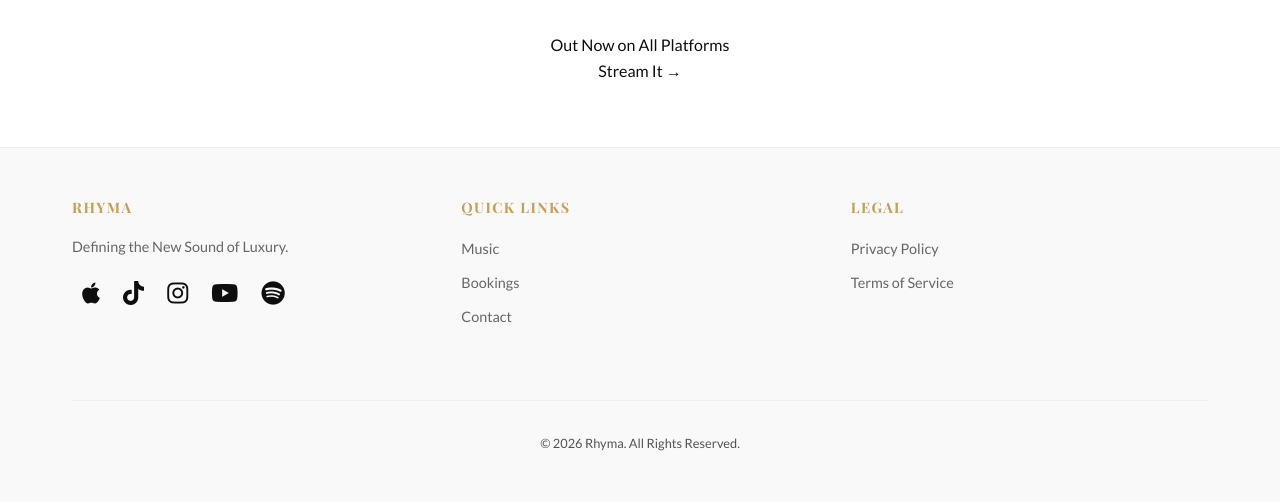
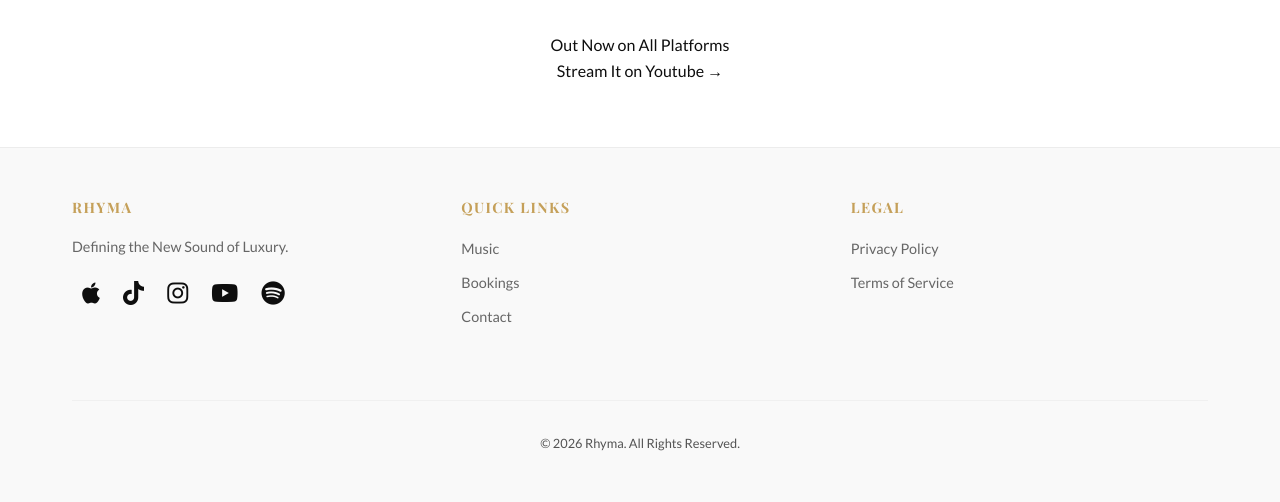
Before and after one commit to thulanesigasa/rhymamusic, a Flask app: page / in a window 1280 px wide. Shown: the part 1676-2178 px from the top of the page. Run offline with Flask 3, Linux system fonts and the light colour scheme; some web fonts are replaced.

Commit message:
complete

```diff
--- a/templates/base.html
+++ b/templates/base.html
@@ -86,11 +86,11 @@
                 <h4>Rhyma</h4>
                 <p style="font-size: 0.9rem; color: #666;">Defining the New Sound of Luxury.</p>
                 <div class="social-icons" style="margin-top: 1rem; margin-bottom: 0;">
-                    <a href="#" target="_blank" title="Apple Music"><i class="fa-brands fa-apple"></i></a>
-                    <a href="#" target="_blank" title="TikTok"><i class="fa-brands fa-tiktok"></i></a>
-                    <a href="#" target="_blank" title="Instagram"><i class="fa-brands fa-instagram"></i></a>
-                    <a href="#" target="_blank" title="YouTube"><i class="fa-brands fa-youtube"></i></a>
-                    <a href="#" target="_blank" title="Spotify"><i class="fa-brands fa-spotify"></i></a>
+                    <a href="https://music.apple.com/search?term=RHYMA" target="_blank" title="Apple Music"><i class="fa-brands fa-apple"></i></a>
+                    <a href="https://www.tiktok.com/@rhymagn" target="_blank" title="TikTok"><i class="fa-brands fa-tiktok"></i></a>
+                    <a href="https://www.instagram.com/rhymagn" target="_blank" title="Instagram"><i class="fa-brands fa-instagram"></i></a>
+                    <a href="https://www.youtube.com/@rhymagn" target="_blank" title="YouTube"><i class="fa-brands fa-youtube"></i></a>
+                    <a href="https://open.spotify.com/search/RHYMA" target="_blank" title="Spotify"><i class="fa-brands fa-spotify"></i></a>
                 </div>
             </div>
 
--- a/templates/home.html
+++ b/templates/home.html
@@ -44,7 +44,7 @@
 
         <div class="release-info">
             <p>Out Now on All Platforms</p>
-            <a href="#" class="text-link">Stream It &rarr;</a>
+             <a href="https://www.youtube.com/@rhymagn" class="text-link" target="_blank">Stream It on Youtube  →</a>
         </div>
     </div>
 
```
Also changed, not shown: templates/contact.html (+6 -6 lines).
